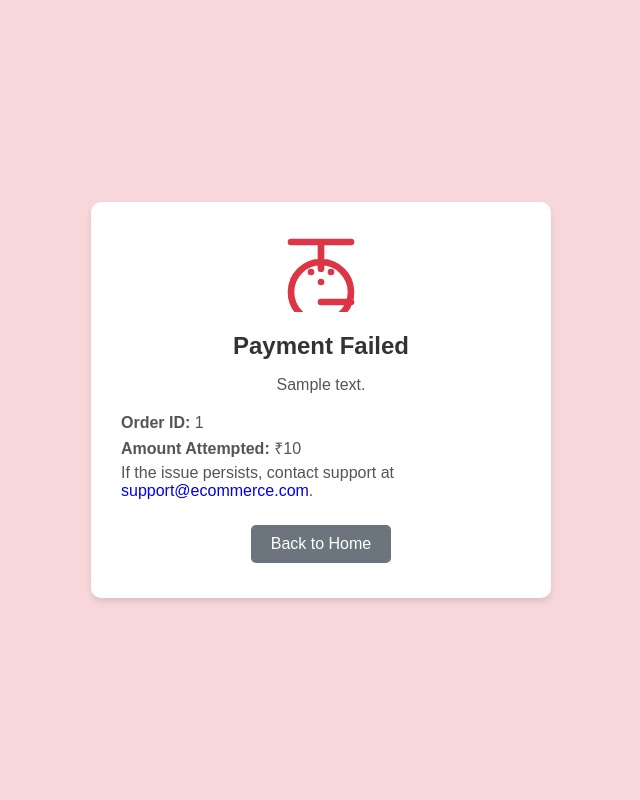
After one commit to surajkumar0203/eCommerce, a Django app: template orders/templates/order/fail_payment.html in a window 1280 px wide. The commit adds this page. Shown: the whole page, without its empty margins (319-959 px from the left). Run offline with Django 5.2, Linux system fonts and the light colour scheme; the template is opened without the code that fills it: most values are stand-ins (such as "Sample title", 1, 10 or a date in 2020).

Commit message:
implement payment gatwy

```diff
--- a/orders/models.py
+++ b/orders/models.py
@@ -9,6 +9,9 @@ from django.db.models import Sum,F
 class Carts(models.Model):
     customer=models.ForeignKey(Customer,on_delete=models.CASCADE,related_name="customer_cart")
     is_paid=models.BooleanField(default=False)
+    order_id=models.CharField(max_length=200,null=True,blank=True)
+    payment_id=models.CharField(max_length=2000,null=True,blank=True)
+    payment_signature=models.CharField(max_length=5000,null=True,blank=True)
 
     def calculate_delivery_fee(self):
         delivery_fee=self.cartItem.aggregate(
--- /dev/null
+++ b/orders/templates/order/fail_payment.html
@@ -0,0 +1,31 @@
+<!DOCTYPE html>
+<html lang="en">
+    {% load static %}
+<head>
+    <meta charset="UTF-8">
+    <meta name="viewport" content="width=device-width, initial-scale=1.0">
+    <title>Payment Failed</title>
+    <link rel="stylesheet" href="{% static "css/payment_fail_style.css" %}"/>
+
+</head>
+<body>
+    <div class="failure-container">
+        <div class="failure-card">
+            <div class="icon-container">
+                <svg xmlns="http://www.w3.org/2000/svg" class="failure-icon" fill="none" viewBox="0 0 24 24" stroke="currentColor" stroke-width="2">
+                    <path stroke-linecap="round" stroke-linejoin="round" d="M12 9v2m0 4h.01m-.01-6a9 9 0 110 18a9 9 0 010-18zm0 0V3m0 18h.01m.01-18H3m18 0h-9m0 18h9M9 12h.01M15 12h.01" />
+                </svg>
+            </div>
+            <h1>Payment Failed</h1>
+            <p>{{description}}</p>
+            <div class="details">
+                <p><strong>Order ID:</strong> {{order_id}}</p>
+                <p><strong>Amount Attempted:</strong> ₹{{amount}}</p>
+                <p>If the issue persists, contact support at <a href="mailto:support@ecommerce.com">support@ecommerce.com</a>.</p>
+            </div>
+
+            <a href="/" class="button secondary">Back to Home</a>
+        </div>
+    </div>
+</body>
+</html>
--- a/orders/urls.py
+++ b/orders/urls.py
@@ -1,8 +1,9 @@
 from django.urls import path
-from orders.views import add_to_cart,remove_to_cart,get_cart
+from orders.views import add_to_cart,remove_to_cart,get_cart,success_page
 
 urlpatterns = [
     path('add_to_cart/',add_to_cart,name='add_to_cart'),
     path('remove_to_cart/',remove_to_cart,name='remove_to_cart'),
     path('cart/',get_cart,name='get_cart'),
+    path('success/',success_page,name='success_page'),
 ]
--- /dev/null
+++ b/public/static/css/payment_fail_style.css
@@ -0,0 +1,86 @@
+body {
+    margin: 0;
+    padding: 0;
+    font-family: 'Arial', sans-serif;
+    background-color: #f8d7da;
+    display: flex;
+    justify-content: center;
+    align-items: center;
+    height: 100vh;
+}
+
+.failure-container {
+    display: flex;
+    justify-content: center;
+    align-items: center;
+    width: 100%;
+}
+
+.failure-card {
+    background: #ffffff;
+    padding: 30px;
+    border-radius: 10px;
+    box-shadow: 0 4px 6px rgba(0, 0, 0, 0.1);
+    text-align: center;
+    max-width: 400px;
+    width: 100%;
+}
+
+.icon-container {
+    display: flex;
+    justify-content: center;
+    margin-bottom: 20px;
+}
+
+.failure-icon {
+    width: 80px;
+    height: 80px;
+    color: #dc3545; /* Red color for failure */
+}
+
+h1 {
+    color: #333333;
+    margin-bottom: 10px;
+    font-size: 24px;
+}
+
+p {
+    color: #555555;
+    margin-bottom: 10px;
+    font-size: 16px;
+}
+
+.details {
+    text-align: left;
+    margin-top: 20px;
+    margin-bottom: 20px;
+    font-size: 14px;
+    color: #333333;
+}
+
+.details p {
+    margin: 5px 0;
+}
+
+a {
+    text-decoration: none;
+}
+
+.button {
+    display: inline-block;
+    padding: 10px 20px;
+    background-color: #dc3545; /* Red color for failure button */
+    color: #ffffff;
+    text-decoration: none;
+    border-radius: 5px;
+    font-size: 16px;
+    margin: 5px;
+}
+
+.button.secondary {
+    background-color: #6c757d; /* Gray color for secondary button */
+}
+
+.button:hover {
+    opacity: 0.9;
+}
```
Also changed, not shown: accounts/models.py (+8 -6 lines), orders/payments.py (added, +20 -0 lines), orders/templates/order/cart.html (+42 -0 lines), orders/templates/order/success_payment.html (added, +29 -0 lines), orders/views.py (+53 -3 lines), public/static/css/payment_success_style.css (added, +77 -0 lines), script.py (+18 -0 lines), orders/migrations/0003_carts_order_id_carts_payment_id.py (added), orders/migrations/0004_carts_payment_signature.py (added).
